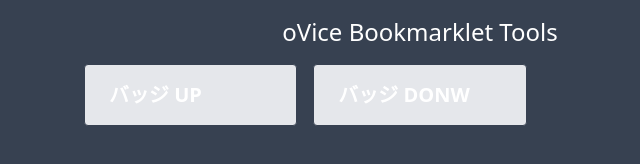
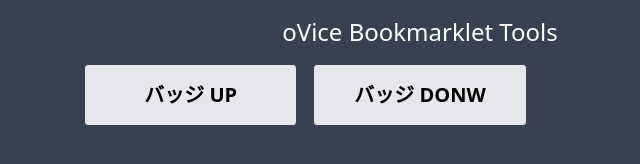
Before and after one commit to cti1650/ovice_bookmarklet_test, a website: page index.html in a window 1280 px wide. Shown: the whole page, without its empty margins (220-860 px from the left). Drawn offline with nearby package versions, Linux system fonts and the light colour scheme.

Commit message:
Update index.html

```diff
--- a/index.html
+++ b/index.html
@@ -1,5 +1,5 @@
 <!DOCTYPE html>
-<html lang="en">
+<html lang="ja">
 <head>
     <meta charset="UTF-8">
     <meta http-equiv="X-UA-Compatible" content="IE=edge">
@@ -10,11 +10,11 @@
 <body class="container mx-auto max-w-2xl min-h-screen bg-gray-700 text-white">
   <div class="w-full h-full flex flex-col justify-center">
     <h1 class="w-full text-center text-2xl py-4">oVice Bookmarklet Tools</h1>
-    <div class="grid grid-cols-2 md:grid-cols-3 grid-flow-row gap-4 text-center　text-black">
-      <div class="px-6 py-4 border border-gray-700 rounded bg-gray-200 text-xl font-bold">
+    <div class="grid grid-cols-2 md:grid-cols-3 grid-flow-row gap-4 text-center">
+      <div class="px-6 py-4 border border-gray-700 rounded bg-gray-200 text-xl font-bold text-black">
         <a href='javascript:(()=>{const e=document.title,s=document.createElement("script");s.src="https://cti1650.github.io/ovice_bookmarklet_test/src/badge/up.js",document.body.appendChild(s),document.body.removeChild(s)})();'>バッジ UP</a>
       </div>
-      <div class="px-6 py-4 border border-gray-700 rounded bg-gray-200 text-xl font-bold">
+      <div class="px-6 py-4 border border-gray-700 rounded bg-gray-200 text-xl font-bold text-black">
         <a href='javascript:(()=>{const e=document.title,s=document.createElement("script");s.src="https://cti1650.github.io/ovice_bookmarklet_test/src/badge/down.js",document.body.appendChild(s),document.body.removeChild(s)})();'>バッジ DONW</a>
       </div>
     </div>
```
